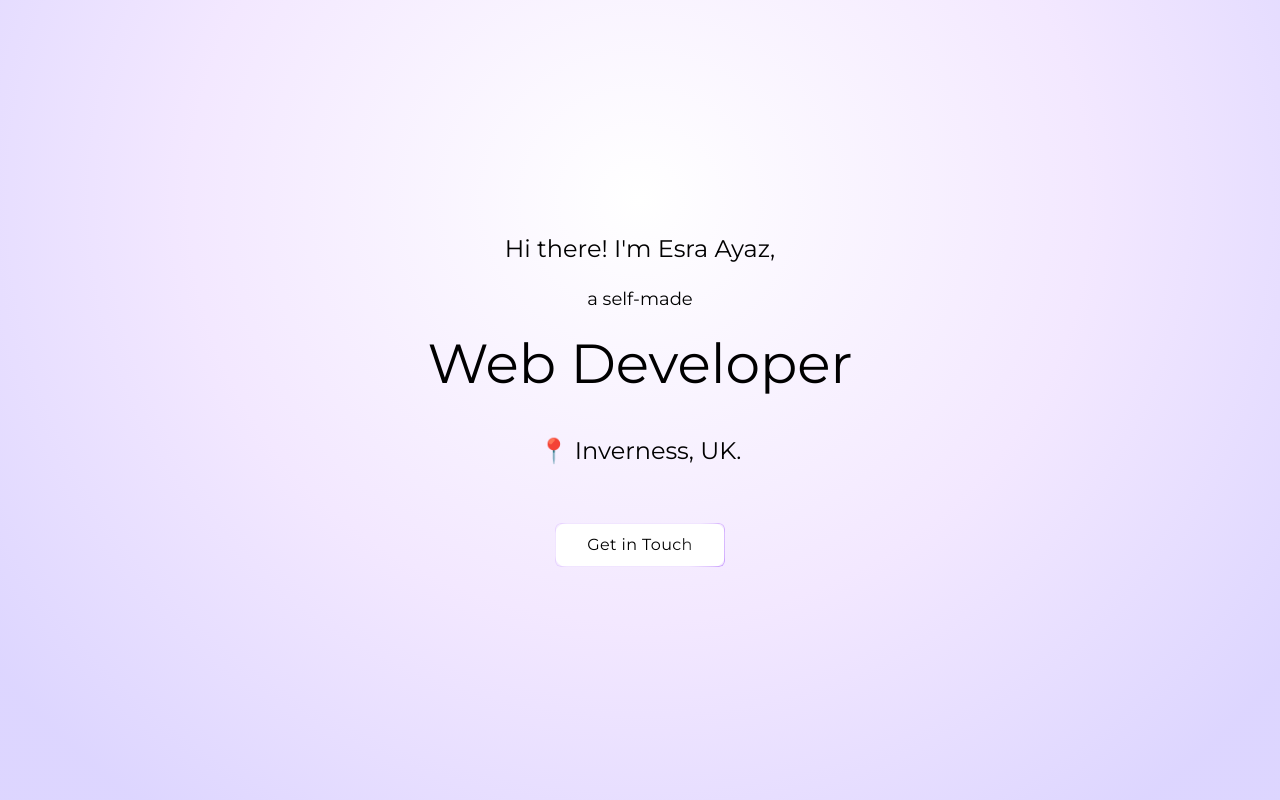
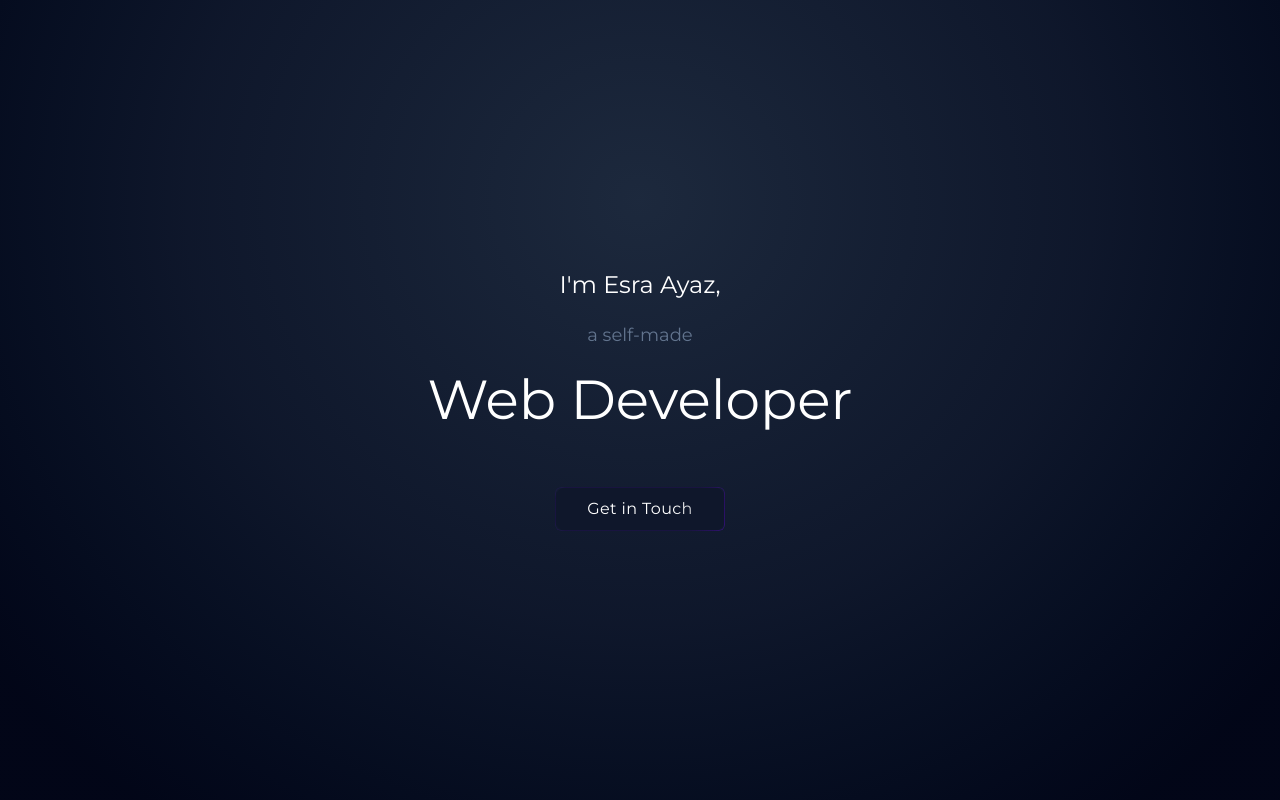
Before and after one commit to esraayaz/main-website, a Next.js app: page /header in a window 1280 px wide. Built offline with nearby package versions, Linux system fonts and the light colour scheme.

Commit message:
Header page updated 🌷

```diff
--- a/app/header/page.jsx
+++ b/app/header/page.jsx
@@ -1,28 +1,96 @@
 "use client";
 import { motion } from "framer-motion";
-import React from "react";
+import React, { useEffect, useRef } from "react";
+import { gsap } from "gsap";
 
 const page = () => {
+  const h2Ref = useRef(null);
+  const pRef = useRef(null);
+  const h1Ref = useRef(null);
+  const buttonRef = useRef(null);
+
+  // Typewriter Efect
+  const typewriterEffect = (element, text, delay = 0) => {
+    return new Promise((resolve) => {
+      setTimeout(() => {
+        element.textContent = "";
+        element.style.opacity = "1";
+        let i = 0;
+        const typeInterval = setInterval(() => {
+          element.textContent += text[i];
+          i++;
+          if (i >= text.length) {
+            clearInterval(typeInterval);
+            resolve();
+          }
+        }, 60);
+      }, delay);
+    });
+  };
+
+  useEffect(() => {
+    // Hiding
+    gsap.set([h2Ref.current, h1Ref.current], {
+      opacity: 0,
+    });
+
+    gsap.set(pRef.current, {
+      opacity: 0,
+    });
+
+    gsap.set(buttonRef.current, {
+      y: 50,
+      opacity: 0,
+    });
+
+    // In Order
+    const runAnimations = async () => {
+      // 1.
+      await typewriterEffect(h2Ref.current, "I'm Esra Ayaz,", 500);
+      await typewriterEffect(pRef.current, "a self-made", 300);
+      await typewriterEffect(h1Ref.current, "Web Developer", 400);
+
+      // 2.
+      const tl = gsap.timeline();
+      tl.to(
+        buttonRef.current,
+        {
+          y: 0,
+          opacity: 1,
+          duration: 0.8,
+          ease: "sine.out",
+        },
+        "-=0.6"
+      );
+    };
+
+    runAnimations();
+  }, []);
+
   return (
     <div
       id="header"
-      className="bg-radial-[at_50%_25%] from-white via-purple-100 to-violet-200 to-90%"
+      className="bg-radial-[at_50%_25%] from-slate-800 via-slate-900 to-slate-950 to-90% text-white"
     >
       <div
         className="w-11/12 max-w-4xl text-center mx-auto h-screen flex flex-col items-center justify-center gap-4"
         id="header"
       >
         <div className="w-7/8 ">
-          <h2 className="text-2xl mb-5 ">Hi there! I'm Esra Ayaz,</h2>
-          <p className="text-lg mx-auto mb-5">a self-made</p>
-          <h1 className="text-3xl sm:text-4xl lg:text-[55px] mb-10">
+          <h2 ref={h2Ref} className="text-2xl mb-5 ">
+            I'm Esra Ayaz,
+          </h2>
+          <p ref={pRef} className="text-slate-500 text-lg mx-auto mb-5">
+            a self-made
+          </p>
+          <h1 ref={h1Ref} className="text-3xl sm:text-4xl lg:text-[55px] mb-10">
             Web Developer
           </h1>
-          <h2 className="text-xl sm:text-2xl mb-10">📍 Inverness, UK.</h2>
         </div>
         <div>
           <motion.button
-            className="px-8 py-2.5 rounded-xl relative bg-white flex items-center gap-3 cursor-pointer hover:bg-violet-100 duration-500"
+            ref={buttonRef}
+            className="px-8 py-2.5 rounded-xl relative bg-slate-900 flex items-center gap-3 cursor-pointer hover:bg-slate-800 active:bg-slate-700 duration-500"
             onClick={() => {
               document
                 .getElementById("contact")
```
